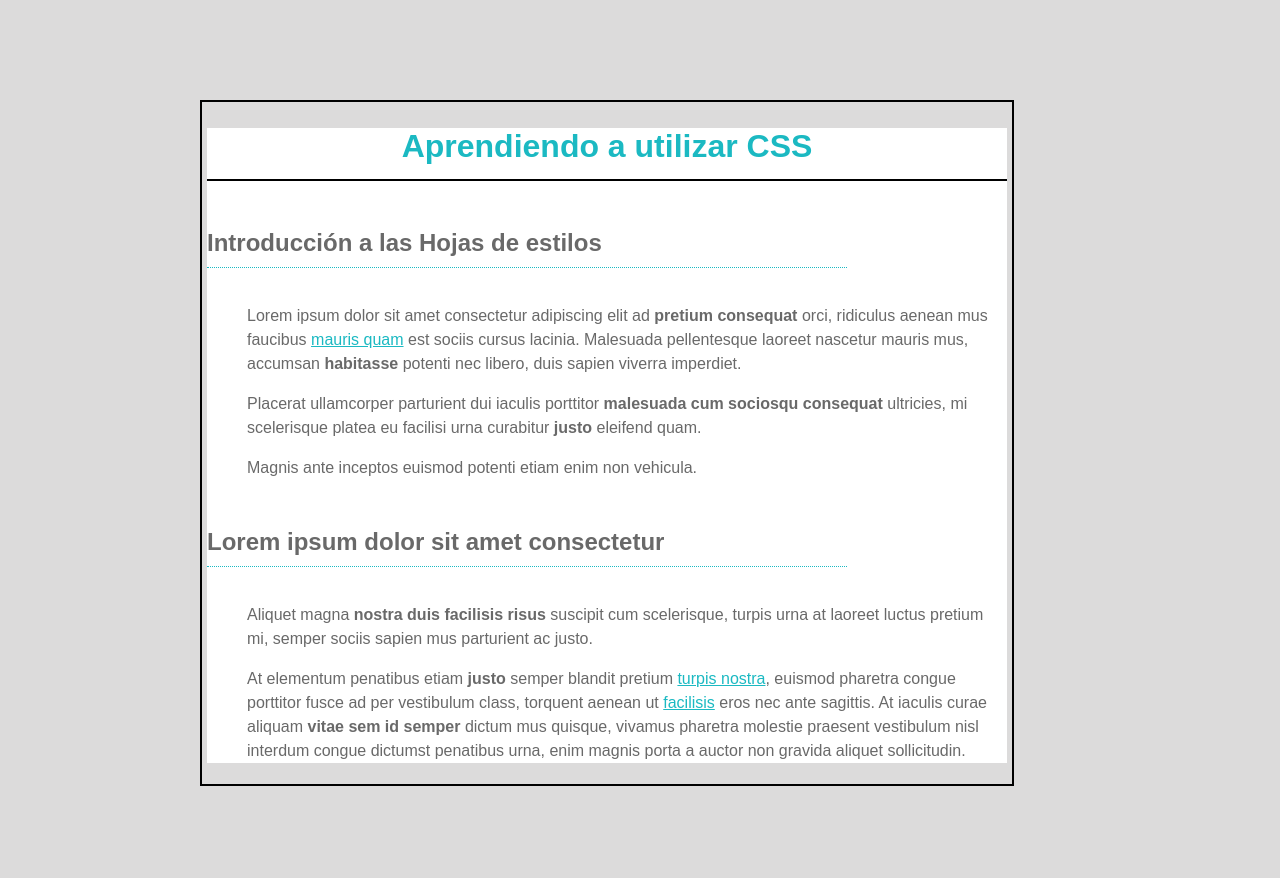
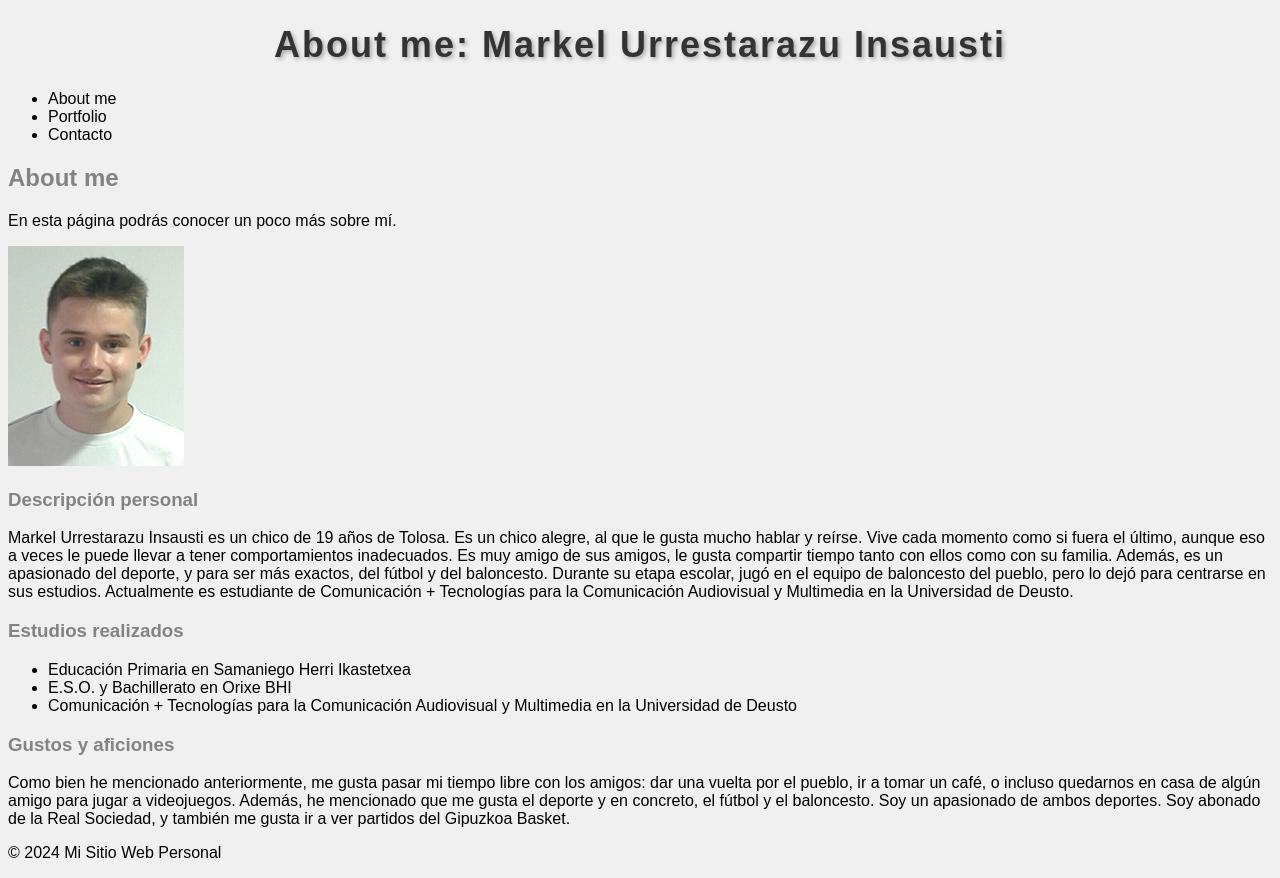
Before and after one commit to MarkelUrrestarazu/Ejemplo-THI, a plain HTML site: page index.html in a window 1280 px wide. Before the commit the page ends 800 px from the top, so only its background shows below. Drawn offline with Linux system fonts and the light colour scheme.

Commit message:
Modificación.
Modificación

```diff
--- /dev/null
+++ b/css/estiloMarkel.css
@@ -0,0 +1,40 @@
+body {
+  background-color: #f0f0f0;
+  font-family: Arial, sans-serif;
+}
+
+h1 {
+  font-size: 36px;
+  font-weight: bold;
+  letter-spacing: 2px;
+  text-align: center;
+  color: #333333;
+  text-shadow: 2px 2px 4px rgba(0, 0, 0, 0.3);
+}
+
+h2, h3, h4 {
+  color: #555555;
+  opacity: 0.7;
+}
+
+a {
+  color: #000000;
+  text-decoration: none;
+}
+
+img {
+  max-width: 50%;
+  max-height: 50%;
+  margin: auto;
+}
+
+iframe {
+  display: block;
+  margin: auto;
+  max-width: 100%;
+}
+
+input {
+  border: 2px solid #cccccc;
+  border-radius: 4px;
+}
--- a/index.html
+++ b/index.html
@@ -1,37 +1,49 @@
 <!DOCTYPE html>
-<html>
-  <head>
-    <meta charset="utf-8">
-
     <title>Ejercicio 1</title>
-    <link rel="stylesheet" href="styles.css">
-
-  </head>
-
-  <body>
-  	<div>
-
-		<h1>Aprendiendo a utilizar CSS</h1>
-
-		<h2>Introducción a las Hojas de estilos</h2>
-		<p>
-		Lorem ipsum dolor sit amet consectetur adipiscing elit ad <strong>pretium consequat</strong> orci, ridiculus aenean mus faucibus <a href="">mauris quam</a> est sociis cursus lacinia. Malesuada pellentesque laoreet nascetur mauris mus, accumsan <strong>habitasse</strong> potenti nec libero, duis sapien viverra imperdiet.
-		</p>
-		<p>
-		Placerat ullamcorper parturient dui iaculis porttitor <strong>malesuada cum sociosqu consequat</strong> ultricies, mi scelerisque platea eu facilisi urna curabitur <strong>justo</strong> eleifend quam.
-		</p>
-		<p>
-		Magnis ante inceptos euismod potenti etiam enim non vehicula.
-		</p>
-
-		<h2>Lorem ipsum dolor sit amet consectetur</h2>
-		<p>
-		Aliquet magna <strong>nostra duis facilisis risus</strong> suscipit cum scelerisque, turpis urna at laoreet luctus pretium mi, semper sociis sapien mus parturient ac justo.
-		</p>
-		<p>
-		At elementum penatibus etiam <strong>justo</strong> semper blandit pretium <a href="">turpis nostra</a>, euismod pharetra congue porttitor fusce ad per vestibulum class, torquent aenean ut <a href="">facilisis</a> eros nec ante sagittis. At iaculis curae aliquam <strong>vitae sem id semper</strong> dictum mus quisque, vivamus pharetra molestie praesent vestibulum nisl interdum congue dictumst penatibus urna, enim magnis porta a auctor non gravida aliquet sollicitudin.
-		</p>
-	</div>
-
-  </body>
+<html lang="es">
+<head>
+    <meta charset="UTF-8">
+    <meta name="viewport" content="width=device-width, initial-scale=1.0">
+    <title>Markel Urrestarazu Insausti - About Me</title>
+    <link rel="icon" href="images/markel.ico">
+    <link rel="stylesheet" type="text/css" href="css/estiloMarkel.css">
+</head>
+<body>
+    <header>
+        <h1>About me: Markel Urrestarazu Insausti</h1>
+        <nav>
+            <ul>
+                <li><a href="index.html">About me</a></li>
+                <li><a href="portfolio.html">Portfolio</a></li>
+                <li><a href="contacto.html">Contacto</a></li>
+            </ul>
+        </nav>
+    </header>
+    <main>
+    <section id="about">
+    <h2>About me</h2>
+        <p>En esta página podrás conocer un poco más sobre mí.</p>
+      <img src="images/markel.jpg" alt="Imagen de Markel">
+      <section>
+        <h3 id="descripcion">Descripción personal</h3>
+        <p>Markel Urrestarazu Insausti es un chico de 19 años de Tolosa. Es un chico alegre, al que le gusta mucho hablar y reírse. Vive cada momento como si fuera el último, aunque eso a veces le puede llevar a tener comportamientos inadecuados. Es muy amigo de sus amigos, le gusta compartir tiempo tanto con ellos como con su familia. Además, es un apasionado del deporte, y para ser más exactos, del fútbol y del baloncesto. Durante su etapa escolar, jugó en el equipo de baloncesto del pueblo, pero lo dejó para centrarse en sus estudios. Actualmente es estudiante de Comunicación + Tecnologías para la Comunicación Audiovisual y Multimedia en la Universidad de Deusto. </p>
+        </section>
+        <section>
+        <h3 id="estudios">Estudios realizados</h3>
+        <ul>
+          <li>Educación Primaria en <a href="https://samaniego-tolosa.hezkuntza.net/eu/hasiera">Samaniego Herri Ikastetxea</a></li>
+          <li>E.S.O. y Bachillerato en <a href="https://orixebhi.hezkuntza.net/eu/inicio1">Orixe BHI</a></li>
+          <li>Comunicación + Tecnologías para la Comunicación Audiovisual y Multimedia en la <a href="https://www.deusto.es/es/inicio/somos-deusto/facultades/ciencias-sociales-humanas">Universidad de Deusto</a></li>
+        </ul>
+      </section>
+      <section>
+        <h3 id="gustos">Gustos y aficiones</h3>
+        <p>Como bien he mencionado anteriormente, me gusta pasar mi tiempo libre con los amigos: dar una vuelta por el pueblo, ir a tomar un café, o incluso quedarnos en casa de algún amigo para jugar a videojuegos. Además, he mencionado que me gusta el deporte y en concreto, el fútbol y el baloncesto. Soy un apasionado de ambos deportes. Soy abonado de la Real Sociedad, y también me gusta ir a ver partidos del Gipuzkoa Basket.</p>
+      </section>
+      </section>
+    </main>
+    <footer>
+        <p>&copy; 2024 Mi Sitio Web Personal</p>
+    </footer>
+</body>
 </html>
```
Also changed, not shown: contacto.html (added, +56 -0 lines), portfolio.html (added, +51 -0 lines), images/markel.ico (added), images/markel.jpg (added).
